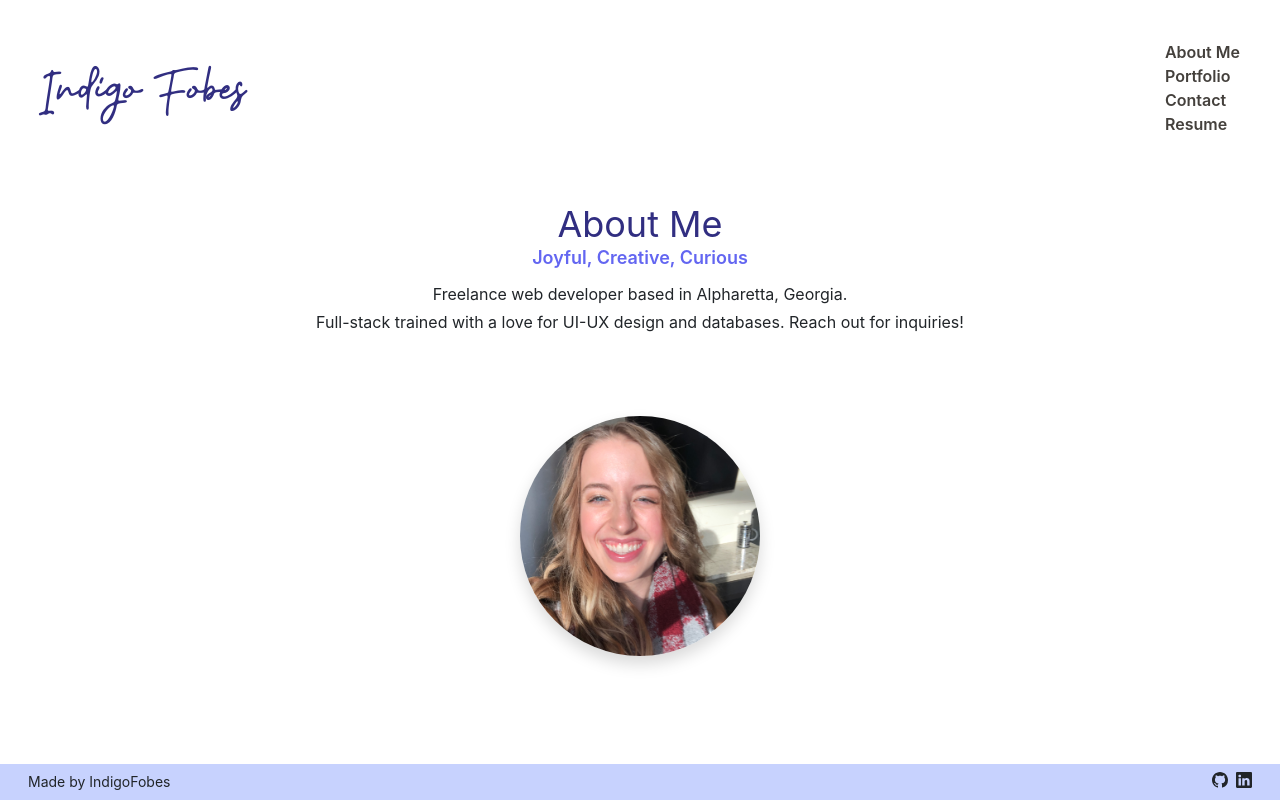
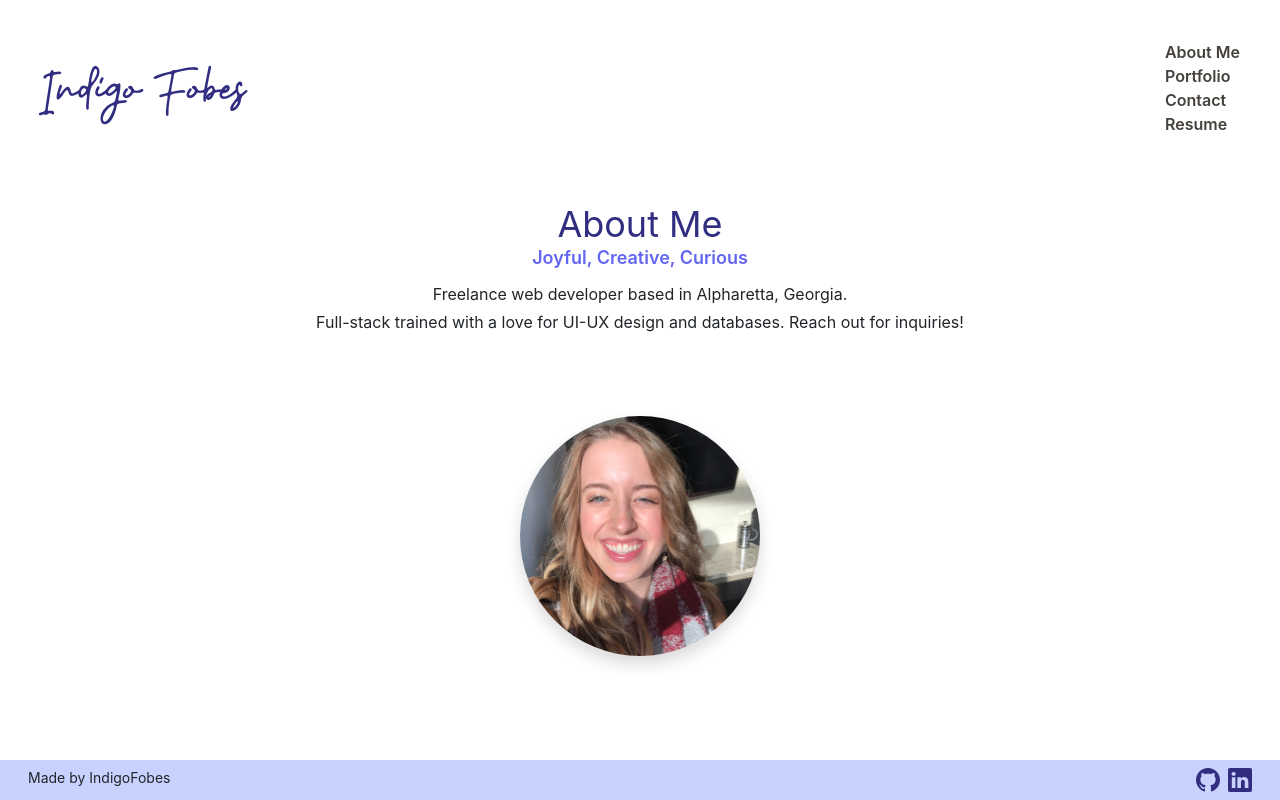
Before and after one commit to IndigoFobes/indigo-react-portfolio, a React (Create React App) app: page / in a window 1280 px wide. Built offline with nearby package versions, Linux system fonts and the light colour scheme.

Commit message:
added links to social icons

```diff
--- a/src/components/Footer.js
+++ b/src/components/Footer.js
@@ -9,10 +9,14 @@ export default function Footer () {
             <h6 className='text-sm'>Made by IndigoFobes</h6>
             <ul className='flex flex-row gap-2'>
                 <li>
-                    <BsGithub />
+                    <a href = "https://github.com/IndigoFobes" target="blank">
+                        <BsGithub className='text-2xl text-indigo-900'/>
+                    </a>
                 </li>
                 <li>
-                    <BsLinkedin />
+                    <a href = "https://www.linkedin.com/in/indigo-fobes-b2010123b/" target="blank">
+                        <BsLinkedin className='text-2xl text-indigo-900' />
+                    </a>
                 </li>
             </ul>
         </footer>
--- a/src/components/pages/AboutMe.js
+++ b/src/components/pages/AboutMe.js
@@ -12,7 +12,7 @@ export default function AboutMe () {
                 Freelance web developer based in Alpharetta, Georgia. <br/> Full-stack trained with a love for UI-UX design and databases. Reach out for inquiries!
             </p>
             <div className= 'px-4 rounded-full mx-auto flex justify-center my-10'>
-                <img className="h-60 w-60 rounded-full align-middle shadow object-cover object-top" src={indigo} alt="Indigo Fobes, smiling big with a colorful scarf on."></img>
+                <img className="h-60 w-60 rounded-full align-middle shadow object-cover object-top mb-10" src={indigo} alt="Indigo Fobes, smiling big with a colorful scarf on."></img>
             </div>
         </div>
     );
```
